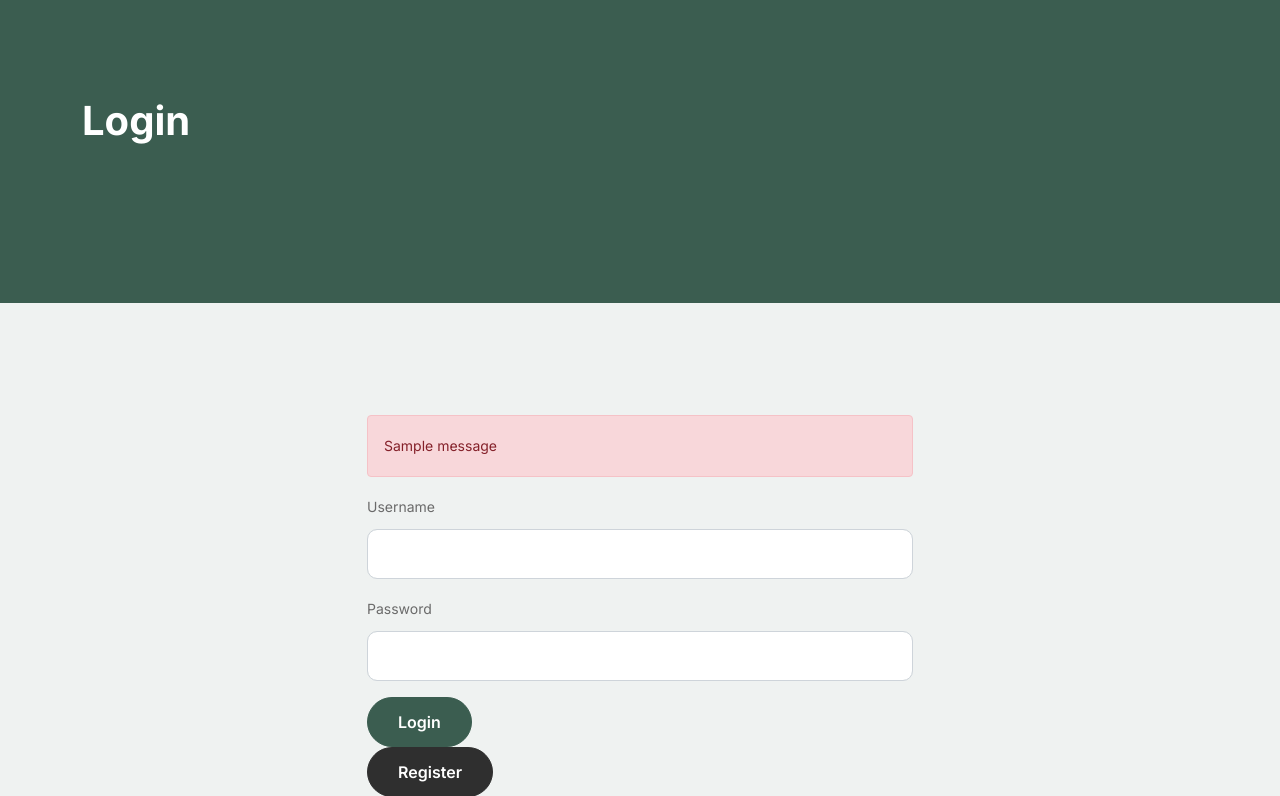
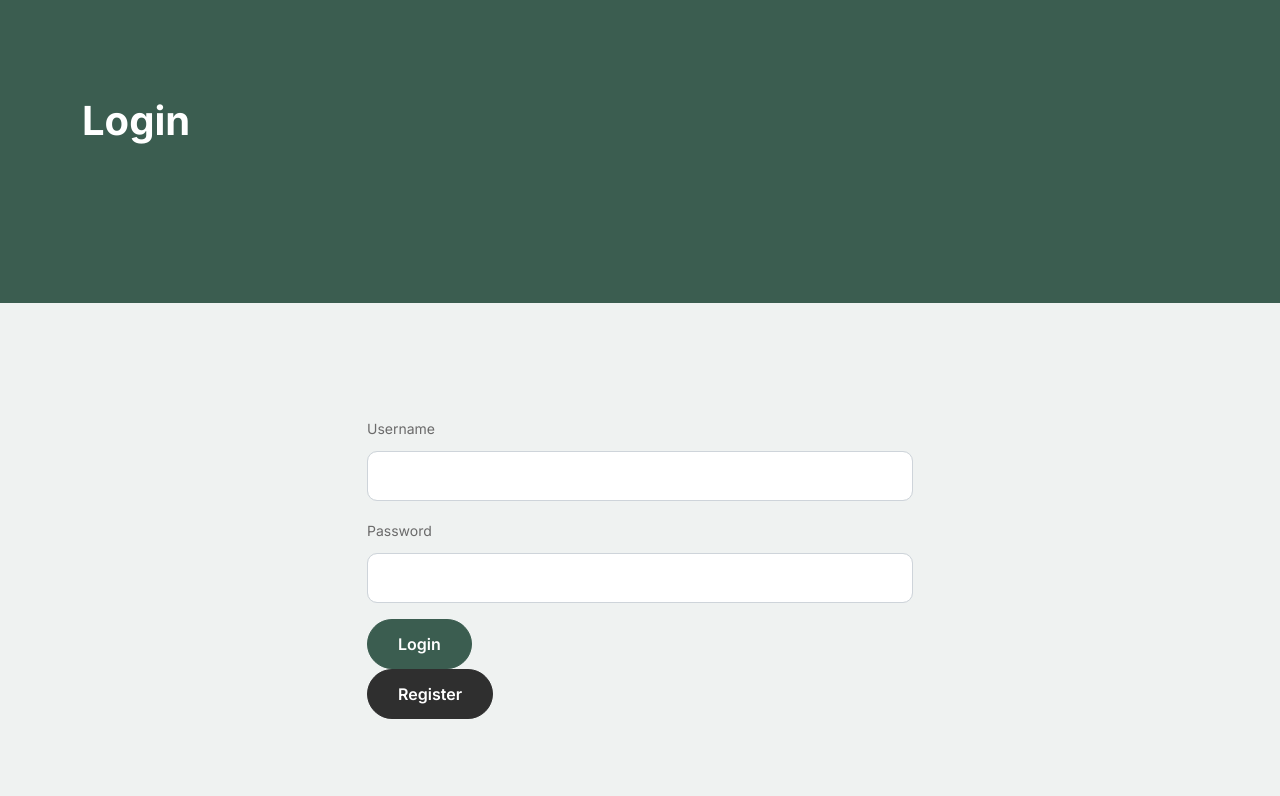
Before and after one commit to Wazaaah/iBit_Soft_Project_1, a Django app: page /login in a window 1280 px wide. Shown: the part 85-881 px from the top of the page. Run offline with Django 4.2, Linux system fonts and the light colour scheme; tables that the repository leaves empty hold one stand-in row (values such as "Sample post"); one stand-in notice (Sample message) is shown; some libraries are stand-ins or nearby versions.

Commit message:
Numero Eight

```diff
--- a/iBit_Soft_Project_1/templates/login.html
+++ b/iBit_Soft_Project_1/templates/login.html
@@ -23,13 +23,6 @@
         <div class="container">
             <div class="row justify-content-center">
                 <div class="col-md-6">
-                    {% if messages %}
-                        <div class="alert alert-danger">
-                            {% for message in messages %}
-                                {{ message }}
-                            {% endfor %}
-                        </div>
-                    {% endif %}
                     <form method="POST" action="login">
                         {% csrf_token %}
                         <div class="mb-3">
```
Also changed, not shown: iBit_Soft_Project_1/db.sqlite3.
